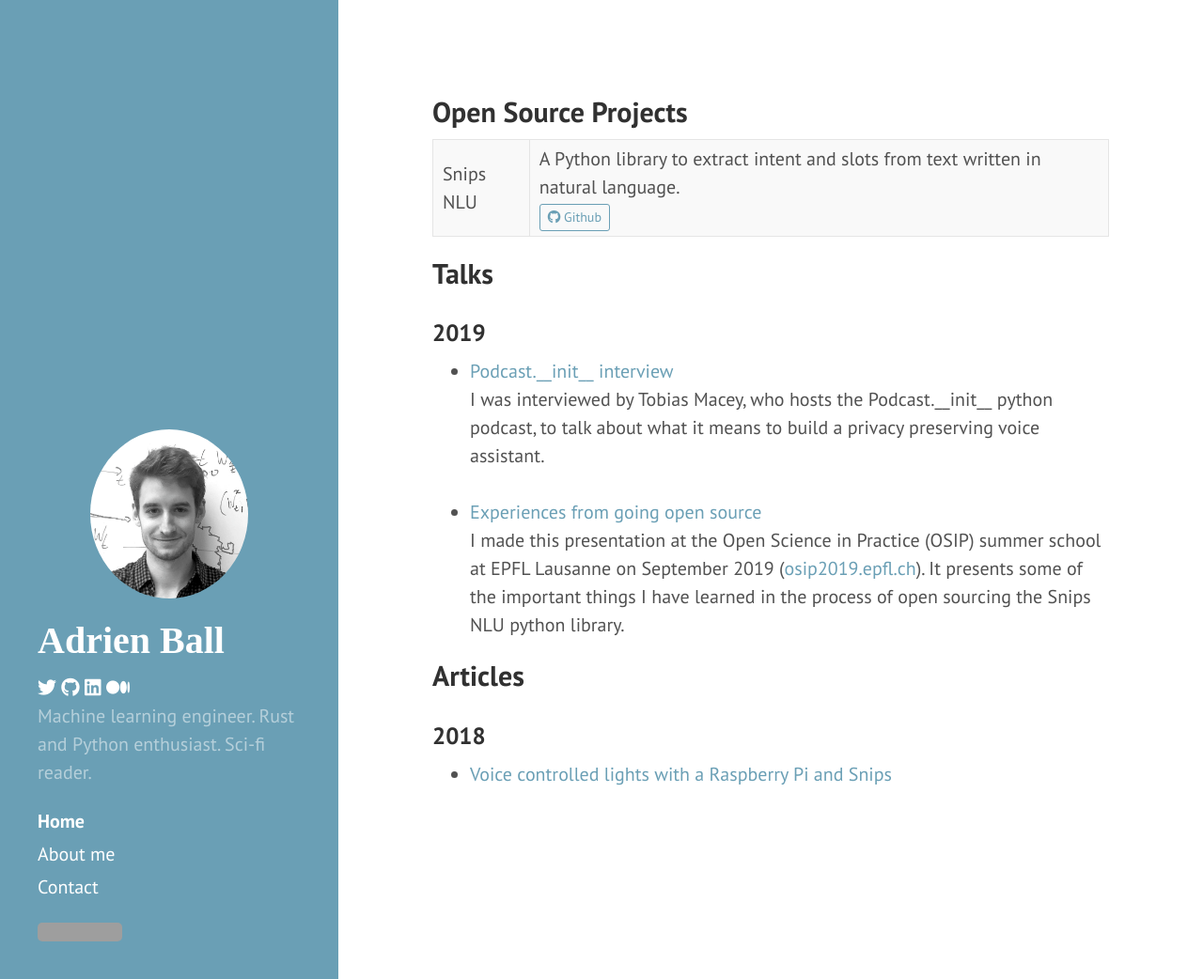
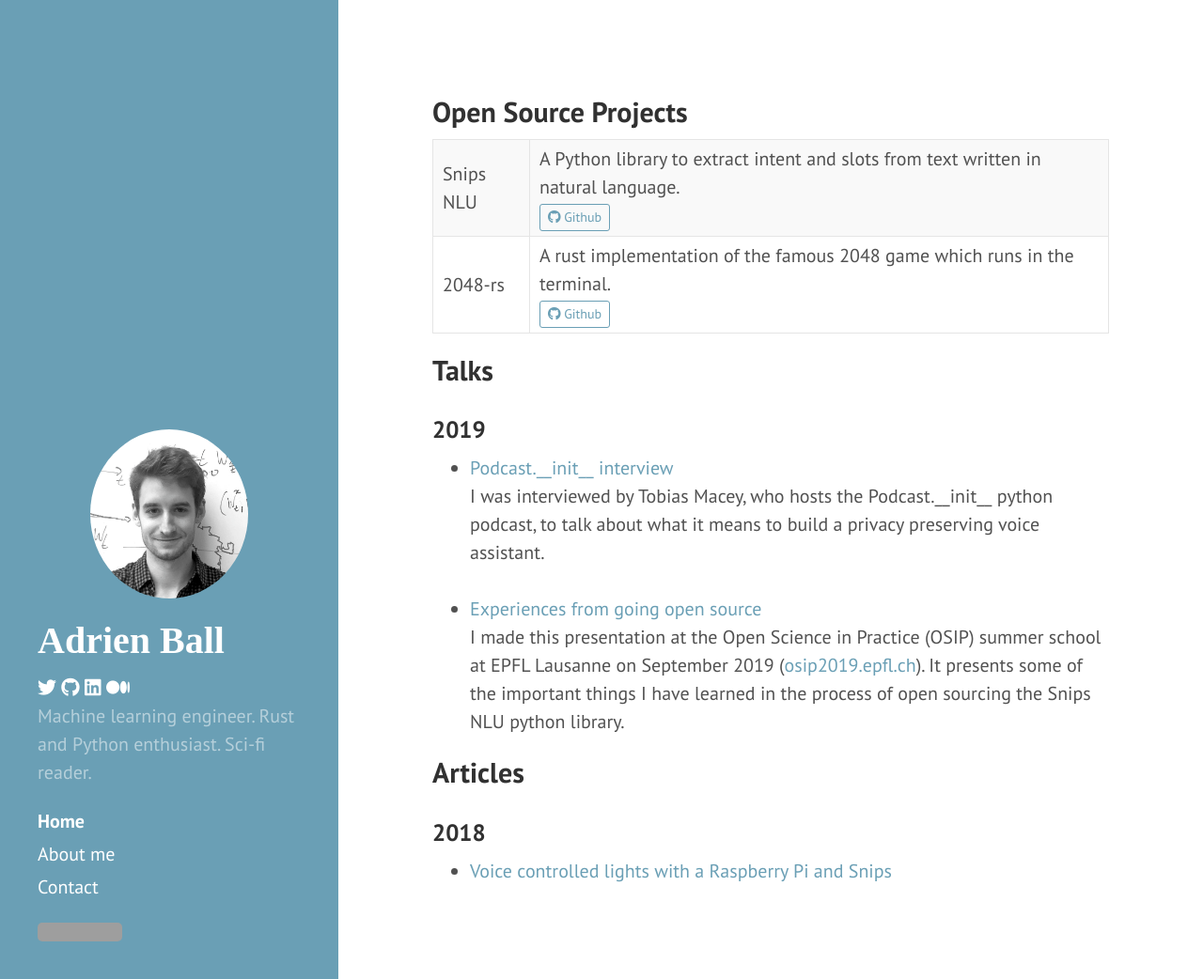
Before and after one commit to adrienball/adrienball.github.io, a Jekyll site: the page built from index.html, in a window 1280 px wide and 1042 px high. Shown: the whole window at 94% size. Built offline with Jekyll 4.4.1, drawn with Linux system fonts in a browser that asks for light colours; nearby versions of some CDN libraries; some web fonts are replaced; the list of posts is cut into pages by our own code; grey boxes are pictures that could not be loaded.

Commit message:
Add 2048-rs project

```diff
--- a/_data/projects.yml
+++ b/_data/projects.yml
@@ -1,3 +1,6 @@
 - name: Snips NLU
   description: A Python library to extract intent and slots from text written in natural language.
   github: https://github.com/snipsco/snips-nlu
+- name: 2048-rs
+  description: A rust implementation of the famous 2048 game which runs in the terminal.
+  github: https://github.com/adrienball/2048-rs
```
